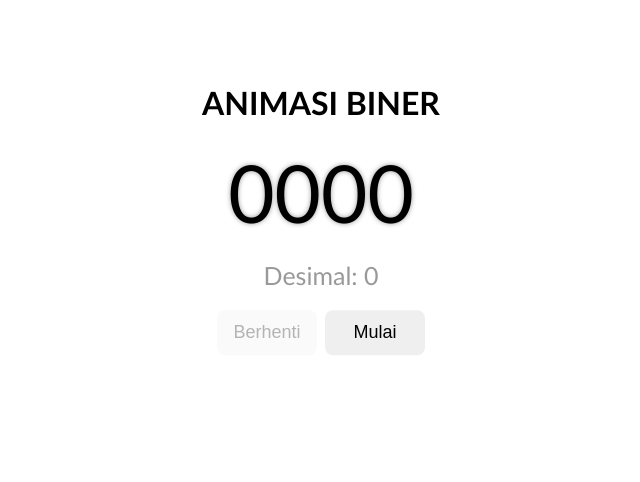
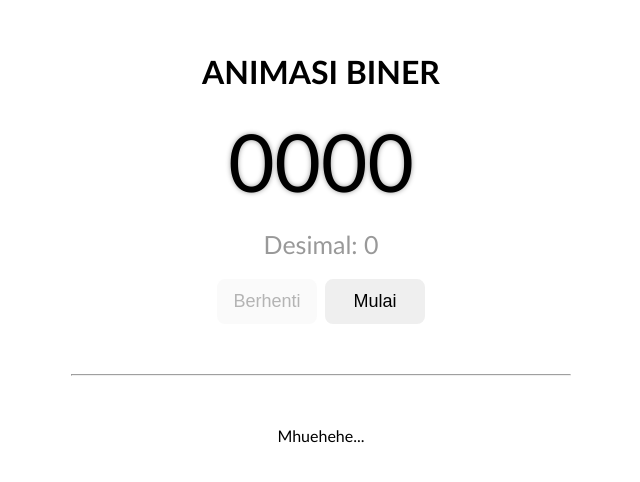
Before and after one commit to andspdev/animasi-biner, a plain HTML site: page index.html in a window 1280 px wide. Shown: the part 162-644 px from the top of the page, without its empty margins (319-959 px from the left). Drawn offline with nearby package versions, Linux system fonts and the light colour scheme.

Commit message:
Update index.html

```diff
--- a/index.html
+++ b/index.html
@@ -14,7 +14,8 @@
                 left: 50%;
                 width: 100%;
                 text-align: center;
-                transform: translate(-50%, -60%);
+                transform: translate(-50%, -50%);
+                max-width: 500px;
             }
 
             .content #binary-text {
@@ -38,6 +39,10 @@
                 margin: 0 2px;
                 cursor: pointer;
             }
+
+            hr {
+                margin: 50px 0
+            }
 		</style>
 	</head>
 	<body>
@@ -48,6 +53,10 @@
 
             <button id="stop" disabled>Berhenti</button>
             <button id="mulai">Mulai</button>
+
+            <hr/>
+
+            <span>Mhuehehe...</span>
         </div>
 
         <script src="https://code.jquery.com/jquery-3.7.1.min.js"></script>
```
